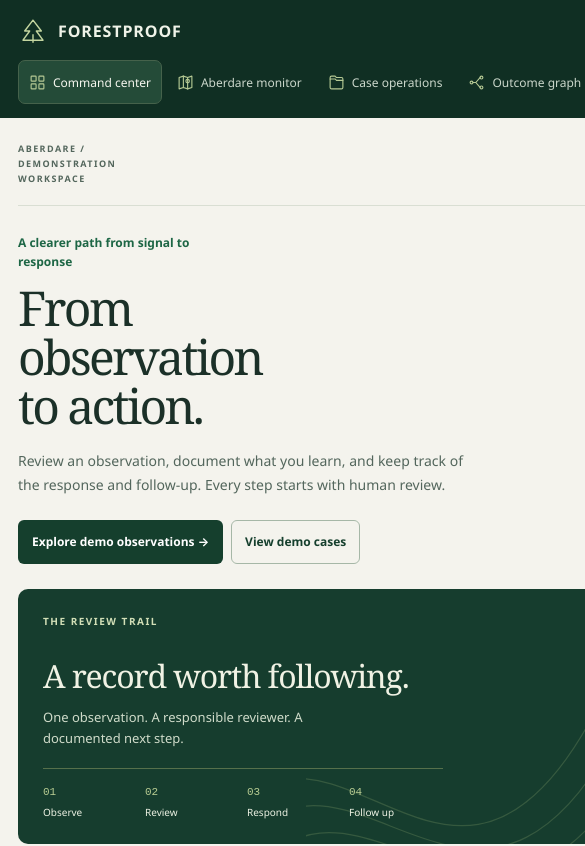
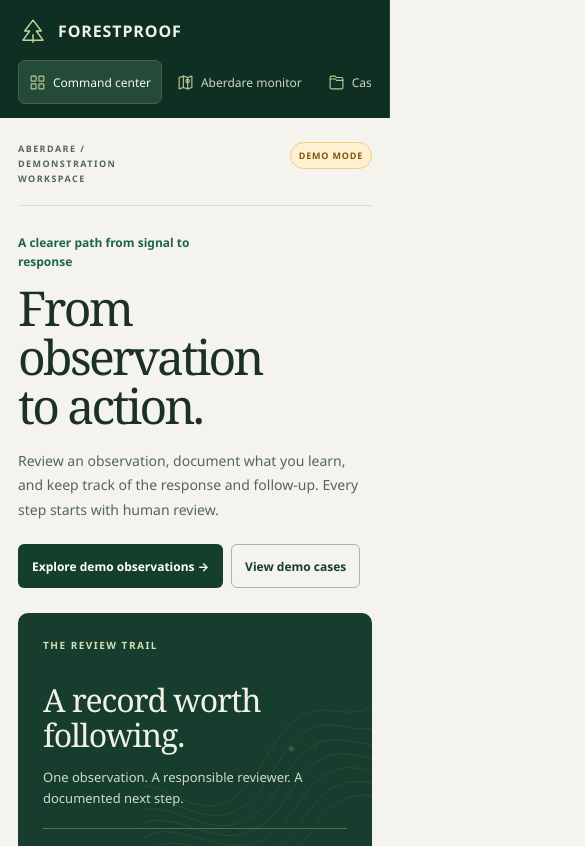
Before and after one commit to thegodmustwin/forestproof, a Next.js app in the folder apps/web/: page / in a window 390 px wide. Shown: the top 846 px of the page, 585 px wide, since content can reach past the window. Built offline with nearby package versions, Linux system fonts and the light colour scheme; no server answers.

Commit message:
Constrain mobile navigation to the viewport

```diff
--- a/apps/web/scripts/smoke-owner.mjs
+++ b/apps/web/scripts/smoke-owner.mjs
@@ -186,11 +186,12 @@ try {
           await page.setViewportSize(viewport);
           await page.goto(entryBase, { waitUntil: "networkidle" });
           await page.getByText("Synthetic owner smoke", { exact: true }).waitFor();
-          assert.ok(await page.evaluate(() => document.documentElement.scrollWidth <= window.innerWidth + 1), "Page overflows the viewport");
+          await page.screenshot({ path: join(captureDir, `forestproof-${name}.png`), fullPage: true, animations: "disabled" });
+          const overflow = await page.evaluate(() => ({ width: window.innerWidth, scrollWidth: document.documentElement.scrollWidth, offenders: [...document.querySelectorAll("body *")].filter(el => { const r = el.getBoundingClientRect(); return r.width > 0 && r.right > window.innerWidth + 1 && getComputedStyle(el).position !== "absolute"; }).slice(0, 8).map(el => el.className) }));
+          assert.ok(overflow.scrollWidth <= overflow.width + 1, `Page overflows the viewport: ${JSON.stringify(overflow)}`);
           const brand = await page.locator(".brand").boundingBox();
           const sidebar = await page.locator(".sidebar").boundingBox();
           assert.ok(brand && sidebar && brand.x + brand.width <= sidebar.x + sidebar.width + 1, "Brand overflows navigation");
-          await page.screenshot({ path: join(captureDir, `forestproof-${name}.png`), fullPage: true, animations: "disabled" });
         }
         await page.setViewportSize({ width: 1440, height: 1100 });
       }
--- a/apps/web/src/app/globals.css
+++ b/apps/web/src/app/globals.css
@@ -153,7 +153,7 @@ h3 { margin: 0; font-size: 15px; }
 .section-gap { margin-top: 20px; }
 
 @media (max-width: 1000px) {
-  .app-shell { grid-template-columns: 1fr; }
+  .app-shell { grid-template-columns: minmax(0, 1fr); }
   .sidebar { position: static; height: auto; padding: 13px 18px; display: grid; grid-template-columns: auto 1fr; gap: 11px; }
   .brand { padding: 0; }
   .brand-sub, .nav-label, .sidebar-bottom { display: none; }
@@ -180,7 +180,8 @@ h3 { margin: 0; font-size: 15px; }
 
 
 /* Field atlas / evidence ledger: one expressive entry, precise working surfaces. */
-main { min-width: 0; }
+main, .sidebar { min-width: 0; }
+.nav { min-width: 0; max-width: 100%; }
 .skip-link { position: fixed; top: 12px; left: 12px; z-index: 100; padding: 12px 18px; background: var(--paper); color: var(--forest); border: 2px solid var(--forest); border-radius: 6px; transform: translateY(-180%); font-weight: 700; }
 .skip-link:focus { transform: translateY(0); }
 .sidebar { background: #102f23; padding-top: 32px; gap: 32px; border-right: 1px solid #294937; }
```
